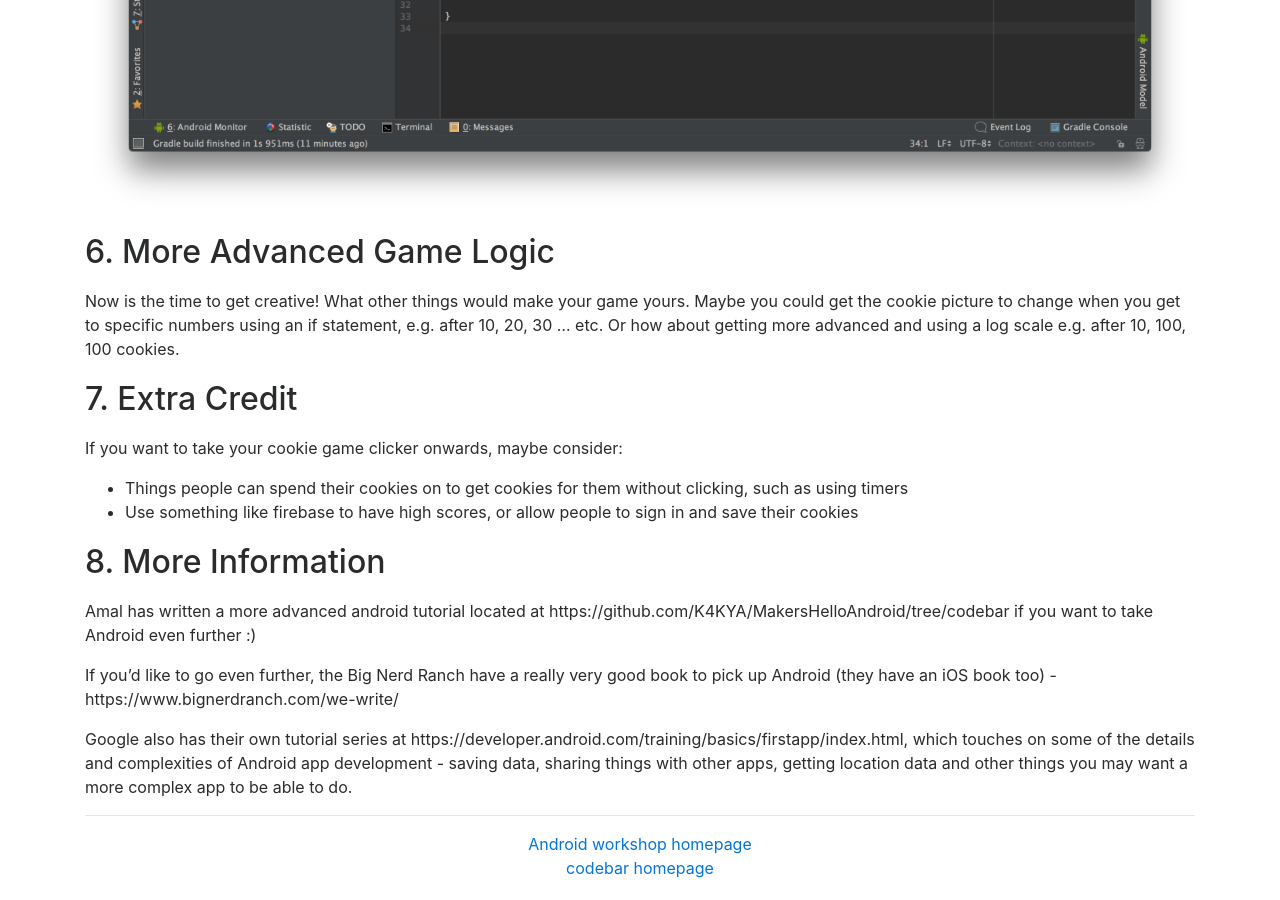
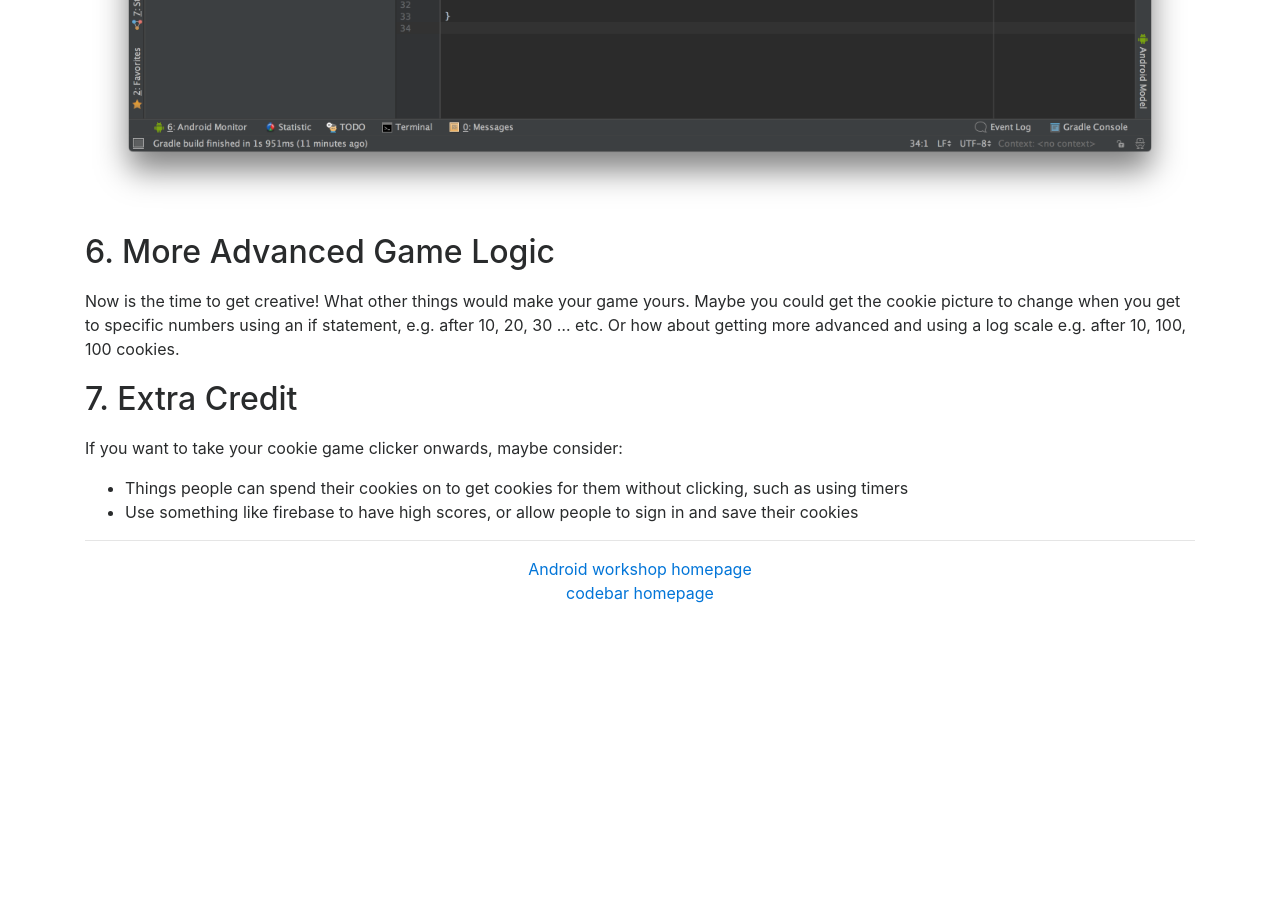
Before and after one commit to codebar/android-tutorials, a Jekyll site: the page built from worksheets/1-introduction/index.md, in a window 1280 px wide and 900 px high, scrolled down 8396 px. Built offline with Jekyll 4.4.1, drawn with Linux system fonts in a browser that asks for light colours; nearby versions of some CDN libraries; after the commit the page ends 9021 px from its top, so only the background shows below that.

Commit message:
remove more information from tutorial 1 as we have a more information tutorial

```diff
--- a/worksheets/1-introduction/index.md
+++ b/worksheets/1-introduction/index.md
@@ -150,11 +150,3 @@ If you want to take your cookie game clicker onwards, maybe consider:
 
 * Things people can spend their cookies on to get cookies for them without clicking, such as using timers
 * Use something like firebase to have high scores, or allow people to sign in and save their cookies
-
-## 8. More Information
-
-Amal has written a more advanced android tutorial located at https://github.com/K4KYA/MakersHelloAndroid/tree/codebar if you want to take Android even further :)
-
-If you’d like to go even further, the Big Nerd Ranch have a really very good book to pick up Android (they have an iOS book too) - https://www.bignerdranch.com/we-write/
-
-Google also has their own tutorial series at https://developer.android.com/training/basics/firstapp/index.html, which touches on some of the details and complexities of Android app development - saving data, sharing things with other apps, getting location data and other things you may want a more complex app to be able to do.
```
